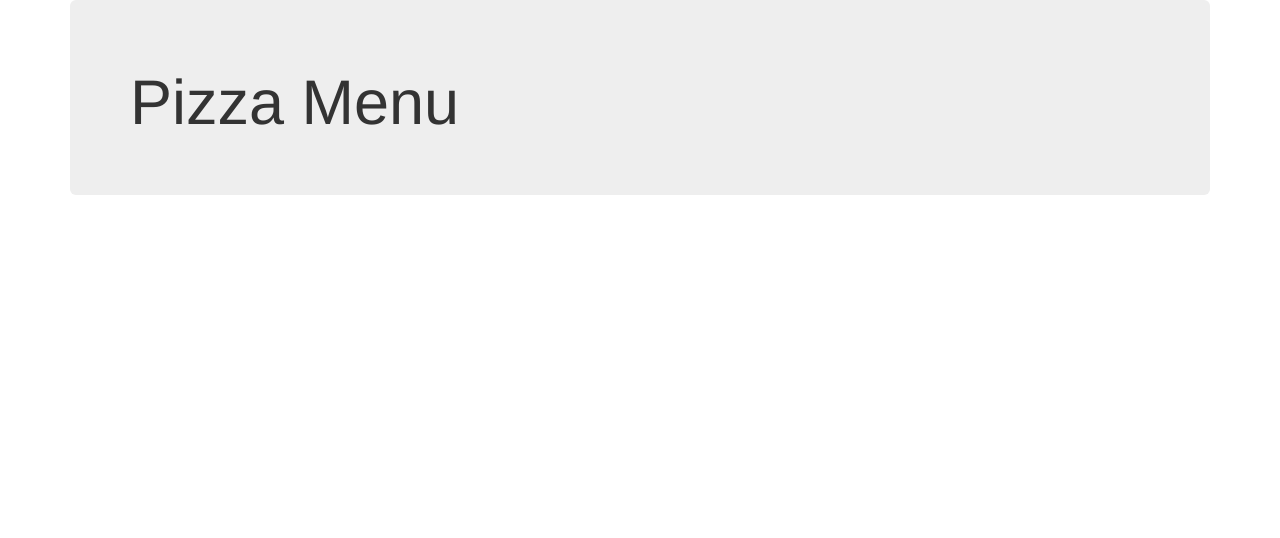
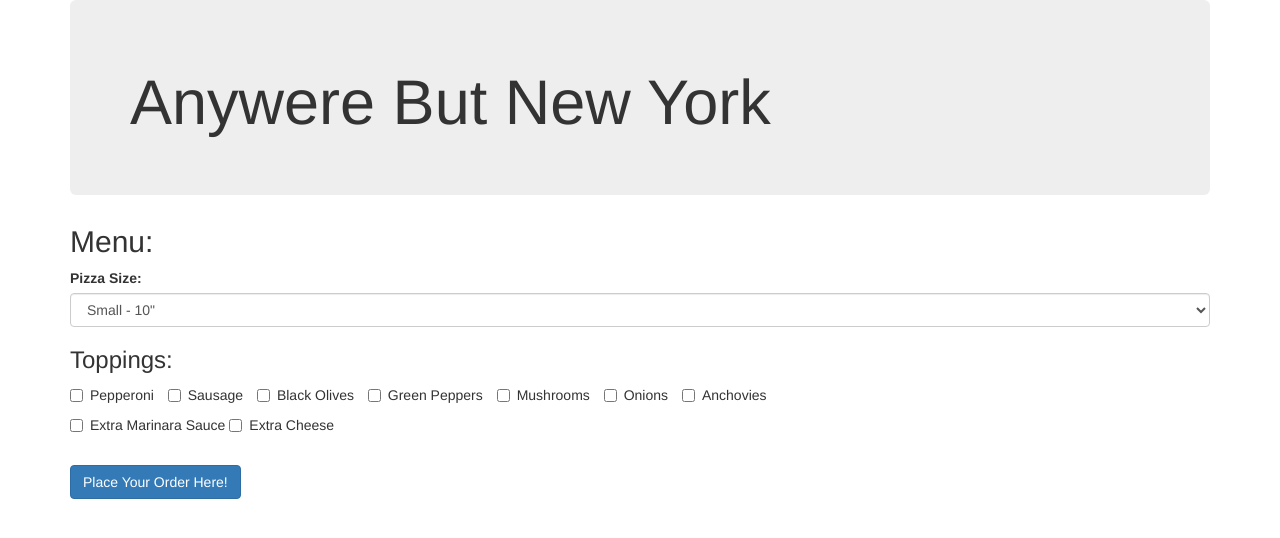
Before and after one commit to jordankstringer/pizza-menu, a plain HTML site: page index.html in a window 1280 px wide. Drawn offline with Linux system fonts and the light colour scheme.

Commit message:
add html menu options

```diff
--- a/index.html
+++ b/index.html
@@ -11,11 +11,66 @@
   <body>
     <div class="container">
       <div class="jumbotron">
-        <h1>Pizza Menu</h1>
+        <h1>Anywere But New York</h1>
       </div>
+        <h2>Menu:</h2>
+
+      <form id="pizza-menu">
+        <div class="form-group">
+          <label for="">Pizza Size:</label>
+          <select class="form-control">
+            <option>Small - 10"</option>
+            <option>Medium - 12"</option>
+            <option>Large - 14"</option>
+            <option>Xtra Large - 16"</option>
+          </select>
+
+          <h3>Toppings:</h3>
+          <label class="checkbox-inline">
+            <input type="checkbox" id="inlineCheckbox1" value="option1"> Pepperoni
+          </label>
+
+          <label class="checkbox-inline">
+            <input type="checkbox" id="inlineCheckbox2" value="option2"> Sausage
+          </label>
+
+          <label class="checkbox-inline">
+            <input type="checkbox" id="inlineCheckbox3" value="option3"> Black Olives
+          </label>
+
+          <label class="checkbox-inline">
+            <input type="checkbox" id="inlineCheckbox4" value="option4"> Green Peppers
+          </label>
+
+          <label class="checkbox-inline">
+            <input type="checkbox" id="inlineCheckbox5" value="option5"> Mushrooms
+          </label>
+
+          <label class="checkbox-inline">
+            <input type="checkbox" id="inlineCheckbox6" value="option6"> Onions
+          </label>
+
+          <label class="checkbox-inline">
+            <input type="checkbox" id="inlineCheckbox7" value="option7"> Anchovies
+          </label>
+
+          <div class="checkbox">
+            <label>
+              <input type="checkbox" value="option8">
+              Extra Marinara Sauce
+            </label>
+
+            <label>
+              <input type="checkbox" value="option9">
+              Extra Cheese
+            </label>
+          </div>
+<br>
+          <button class="btn btn-primary" type="submit">Place Your Order Here!</button>
 
 
 
+      </form>
     </div>
   </body>
 </html>
```
